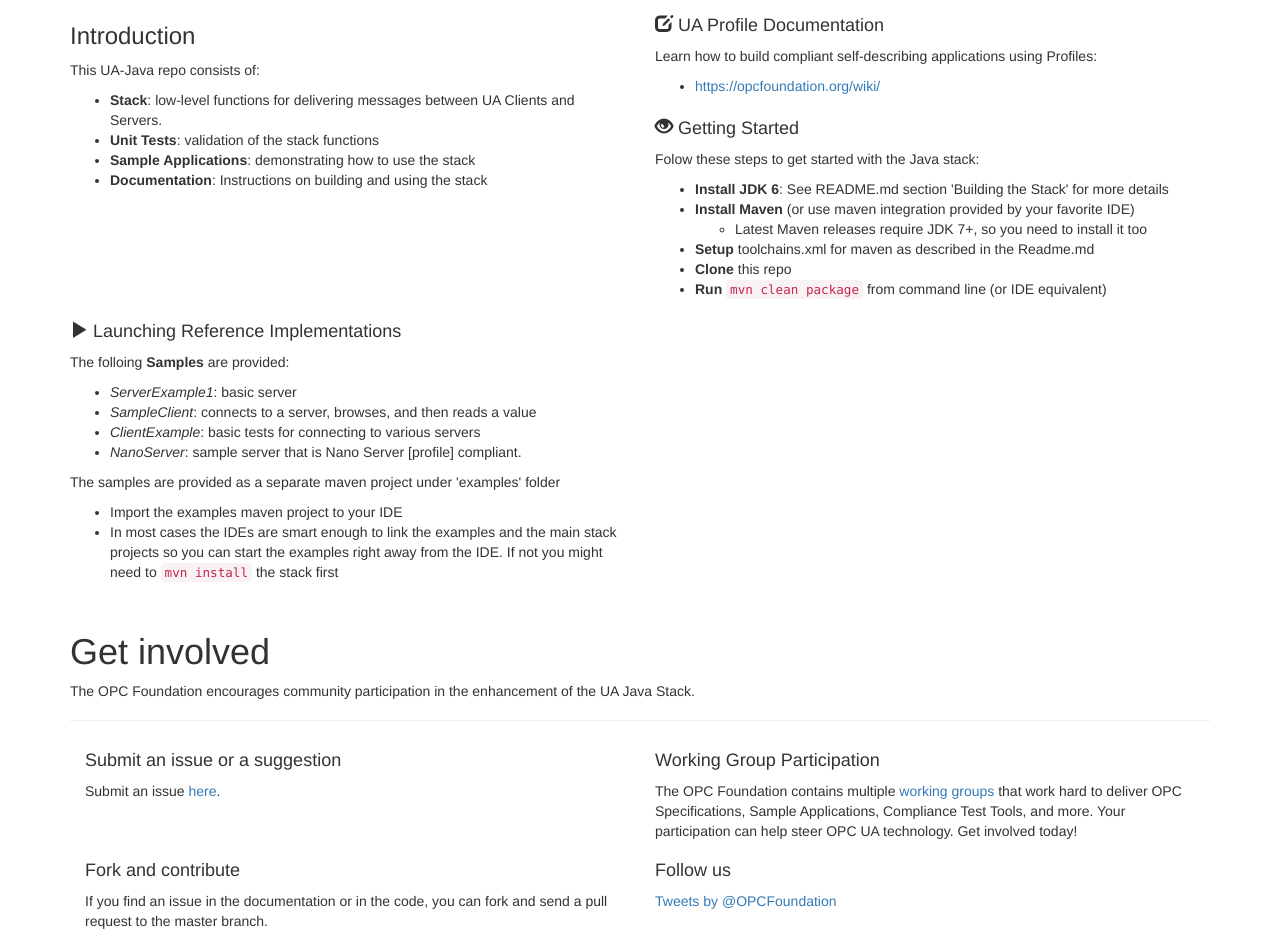
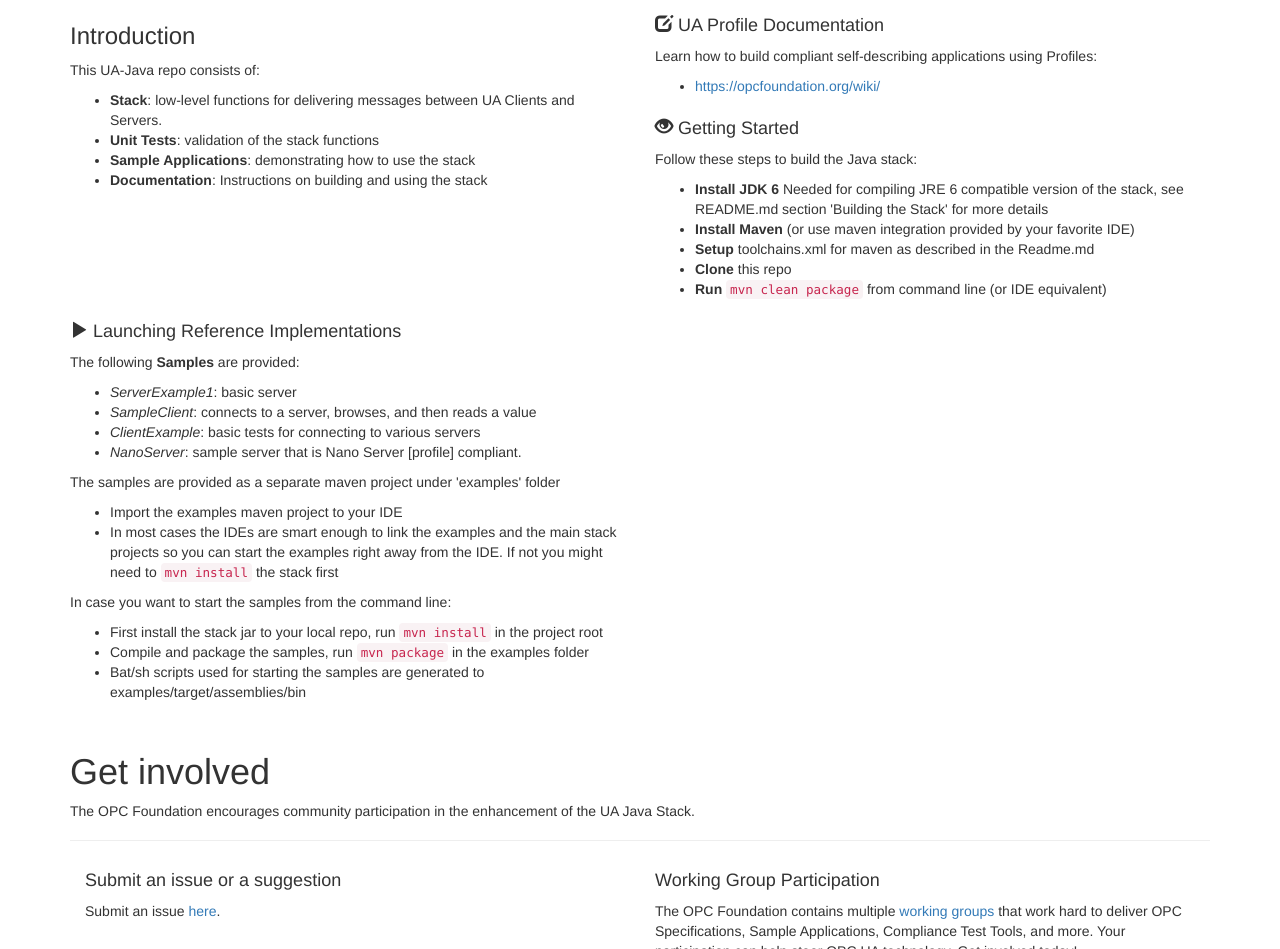
Before and after one commit to OPCFoundation/UA-Java-Legacy, a plain HTML site: page index.htm in a window 1280 px wide. Shown: the part 902-1851 px from the top of the page. Drawn offline with nearby package versions, Linux system fonts and the light colour scheme.

Commit message:
Instructions on how to use samples from the command line

```diff
--- a/index.htm
+++ b/index.htm
@@ -144,20 +144,19 @@
 		<div class="clearfix visible-md-block"></div>
 		<div class="col-md-6">
 			<h4><span class="glyphicon glyphicon-eye-open" aria-hidden="true"></span> Getting Started</h4>
-			<p>Folow these steps to get started with the Java stack:<ul>
-                <li><strong>Install JDK 6</strong>: See README.md section 'Building the Stack' for more details</li>
-                <li><strong>Install Maven</strong> (or use maven integration provided by your favorite IDE) </li><ul>
-                    <li>Latest Maven releases require JDK 7+, so you need to install it too</li></ul>
+			<p>Follow these steps to build the Java stack:<ul>
+                <li><strong>Install JDK 6</strong> Needed for compiling JRE 6 compatible version of the stack, see README.md section 'Building the Stack' for more details</li>
+                <li><strong>Install Maven</strong> (or use maven integration provided by your favorite IDE) </li>
                 <li><strong>Setup</strong> toolchains.xml for maven as described in the Readme.md</li>
                 <li><strong>Clone</strong> this repo</li>
                 <li><strong>Run</strong> <code>mvn clean package</code> from command line (or IDE equivalent)</li>
-
+            </ul>
 			</p>
 		</div>
 
 		<div class="col-md-6">
 			<h4><span class="glyphicon glyphicon-play" aria-hidden="true"></span> Launching Reference Implementations</h4>
-			<p>The folloing <strong>Samples</strong> are provided:<ul>
+			<p>The following <strong>Samples</strong> are provided:<ul>
 				<li><cite>ServerExample1</cite>: basic server</li>
 				<li><cite>SampleClient</cite>: connects to a server, browses, and then reads a value</li>
 				<li><cite>ClientExample</cite>: basic tests for connecting to various servers</li>
@@ -166,7 +165,12 @@
             </p>
             <p>	The samples are provided as a separate maven project under 'examples' folder<ul>
 				<li>Import the examples maven project to your IDE</li>
-                <li>In most cases the IDEs are smart enough to link the examples and the main stack projects so you can start the examples right away from the IDE. If not you might need to <code>mvn install</code> the stack first</li>
+                <li>In most cases the IDEs are smart enough to link the examples and the main stack projects so you can start the examples right away from the IDE. If not you might need to <code>mvn install</code> the stack first</li></ul>
+            </p>
+            <p>In case you want to start the samples from the command line:<ul>
+                    <li>First install the stack jar to your local repo, run <code>mvn install</code> in the project root</li>
+                    <li>Compile and package the samples, run <code>mvn package</code> in the examples folder</li>
+                    <li>Bat/sh scripts used for starting the samples are generated to examples/target/assemblies/bin</li>
                 </ul>
 			</p>
 		</div>
```
